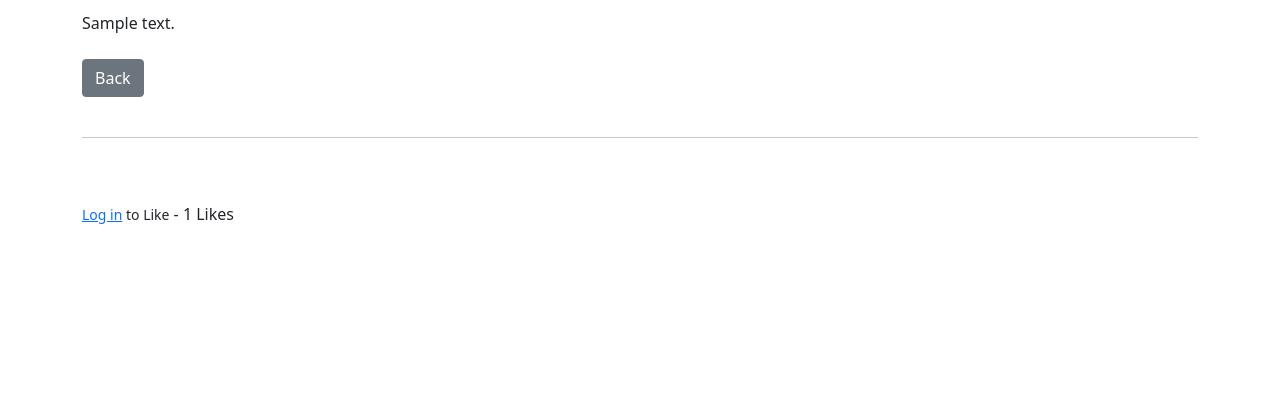
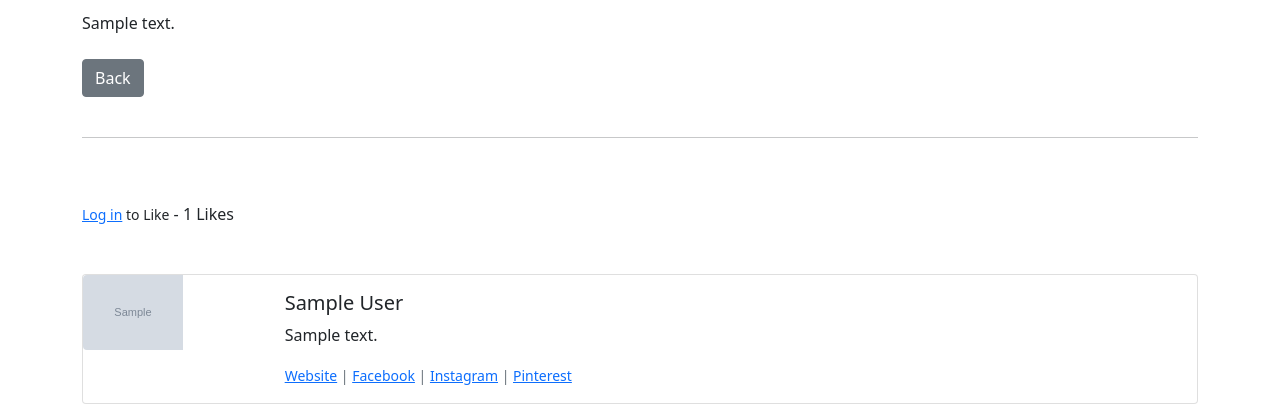
Before and after one commit to opm4/dental_website, a Django app: template dental_website/blog/templates/blog/article_details_blog.html in a window 1280 px wide. Shown: the part 530-950 px from the top of the page. Before the commit the page ends 754 px from the top, so only its background shows below. Run offline with Django 3.2, Linux system fonts and the light colour scheme; the template is opened without the code that fills it: most values are stand-ins (such as "Sample title", 1, 10 or a date in 2020); grey boxes marked "Sample" are stand-in pictures.

Commit message:
Add Profile Pic and Social Media Links

```diff
--- a/dental_website/blog/models.py
+++ b/dental_website/blog/models.py
@@ -40,6 +40,11 @@ class Post(models.Model):
 class Profile(models.Model):
     user = models.OneToOneField(User, null=True, on_delete=models.CASCADE)
     bio = models.TextField()
+    profile_pic = models.ImageField(null=True, blank=True, upload_to="images/profile/")
+    website_url = models.CharField(max_length=255, null=True, blank=True)
+    facebook_url = models.CharField(max_length=255, null=True, blank=True)
+    instagram_url = models.CharField(max_length=255, null=True, blank=True)
+    pinterest_url =models.CharField(max_length=255, null=True, blank=True)
 
     def __str__(self):
         return str(self.user)
--- a/dental_website/blog/templates/blog/article_details_blog.html
+++ b/dental_website/blog/templates/blog/article_details_blog.html
@@ -52,4 +52,46 @@
         {% endif %}
     </form>
 
+    <br/><br/>
+
+    <div class="card mb-3" >
+        <div class="row g-0">
+            <div class="col-md-2">
+                {% if post.author.profile.profile_pic %}
+                    <img src="{{ post.author.profile.profile_pic.url}}" class="img-fluid rounded-start" alt="..." width=100 height=100 >
+                {% else %}
+                    <h4> No Profile Pic</h4>
+                {% endif %}
+            </div>
+            <div class="col-md-10">
+                <div class="card-body">
+                    <h5 class="card-title">
+                        {{ post.author.first_name}}
+                        {{post.author.last_name}}
+                    </h5>
+                    <p class="card-text">{{ post.author.profile.bio}}</p>
+                    <p class="card-text">
+                        <small class="text-muted">
+                            {% if post.author.profile.website_url %}
+                                <a href="{{ post.author.profile.website_url}}">Website</a> |
+                            {% endif %}
+
+                            {% if post.author.profile.facebook_url %}
+                                <a href="{{ post.author.profile.facebook_url}}">Facebook</a> |
+                            {% endif %}
+
+                            {% if post.author.profile.instagram_url %}
+                                <a href="{{ post.author.profile.instagram_url}}">Instagram</a> |
+                            {% endif %}
+
+                            {% if post.author.profile.pinterest_url %}
+                                <a href="{{ post.author.profile.pinterest_url}}">Pinterest</a>
+                            {% endif %}
+                        </small></p>
+                </div>
+            </div>
+        </div>
+    </div>
+
+
 {% endblock content %}
```
Also changed, not shown: dental_website/blog/migrations/0010_auto_20210703_0944.py (added), dental_website/db.sqlite3, dental_website/media/images/profile/Screenshot_2021-06-19_094116.png (added).
